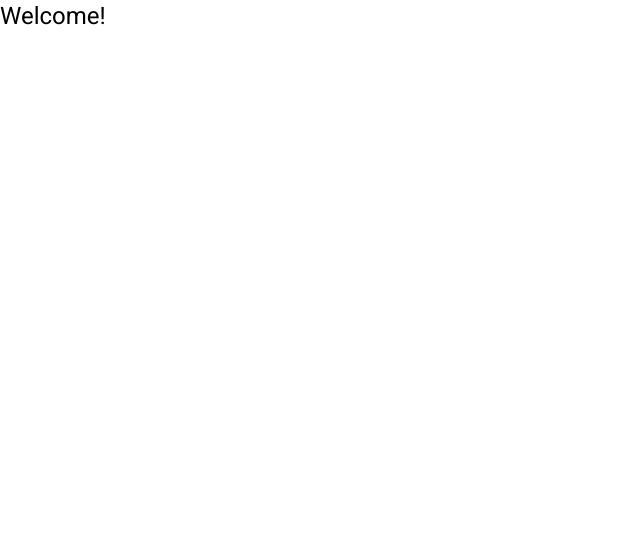
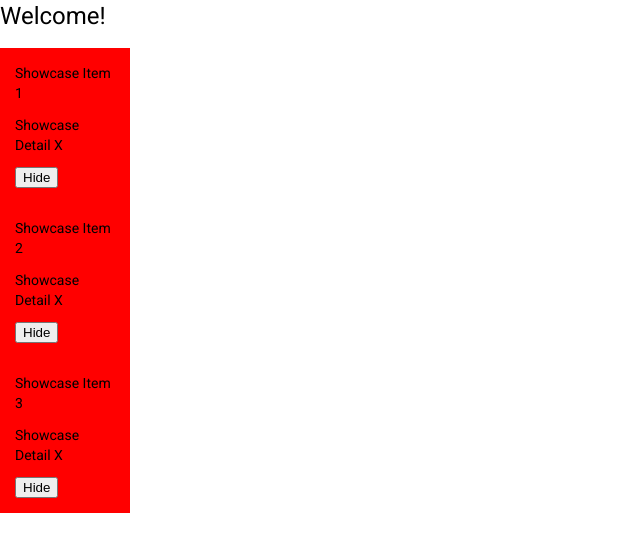
Before and after one commit to EttienneS/Skou, an Angular app: page / in a window 1280 px wide. Shown: the top 552 px of the page, without its empty margins (0-640 px from the left). Built offline with nearby package versions, Linux system fonts and the light colour scheme.

Commit message:
add base files for showcase objects

```diff
--- /dev/null
+++ b/src/app/IShowcaseItem.ts
@@ -0,0 +1,3 @@
+export interface IShowcaseItem {
+  name: string;
+}
--- a/src/app/app.component.html
+++ b/src/app/app.component.html
@@ -1 +1,5 @@
-<h1>Welcome!</h1>
+<header>
+  <h1>Welcome!</h1>
+</header>
+
+<app-showcase-item-source></app-showcase-item-source>
--- a/src/app/app.module.ts
+++ b/src/app/app.module.ts
@@ -4,10 +4,14 @@ import { NgModule } from '@angular/core';
 import { AppRoutingModule } from './app-routing.module';
 import { AppComponent } from './app.component';
 import { BrowserAnimationsModule } from '@angular/platform-browser/animations';
+import { ShowcaseItemDisplayComponent } from './showcase-item-display/showcase-item-display.component';
+import { ShowcaseItemSourceComponent } from './showcase-item-source/showcase-item-source.component';
 
 @NgModule({
   declarations: [
     AppComponent,
+    ShowcaseItemDisplayComponent,
+    ShowcaseItemSourceComponent
   ],
   imports: [
     BrowserModule,
@@ -17,4 +21,5 @@ import { BrowserAnimationsModule } from '@angular/platform-browser/animations';
   providers: [],
   bootstrap: [AppComponent]
 })
+
 export class AppModule { }
--- /dev/null
+++ b/src/app/showcase-item-display/showcase-item-display.component.css
@@ -0,0 +1,6 @@
+.showcaseitem
+{
+    background-color: red;
+    width: 100px;
+    padding: 15px;
+}
--- /dev/null
+++ b/src/app/showcase-item-display/showcase-item-display.component.html
@@ -0,0 +1,6 @@
+<div class="showcaseitem">
+    <p>Showcase {{ showcaseitem.name }}</p>
+    <p>Showcase Detail X</p>
+
+    <button (click)="onHide()">Hide</button>
+</div>
--- /dev/null
+++ b/src/app/showcase-item-display/showcase-item-display.component.ts
@@ -0,0 +1,20 @@
+import { Component, Input, Output, EventEmitter } from '@angular/core';
+import { IShowcaseItem } from '../IShowcaseItem';
+
+@Component({
+  selector: 'showcase-item-display',
+  templateUrl: './showcase-item-display.component.html',
+  styleUrls: ['./showcase-item-display.component.css']
+})
+export class ShowcaseItemDisplayComponent {
+
+  @Input() showcaseitem: IShowcaseItem;
+  @Output() hide = new EventEmitter();
+
+  constructor() { }
+
+  onHide() {
+    console.log("Hide clicked on component!");
+    this.hide.emit(this.showcaseitem);
+  }
+}
--- /dev/null
+++ b/src/app/showcase-item-source/showcase-item-source.component.html
@@ -0,0 +1,4 @@
+<section>
+    <showcase-item-display *ngFor="let showcaseitem of showcaseitems" (hide)="onShowcaseItemHide($event)"
+                           [showcaseitem]="showcaseitem" ></showcase-item-display>
+</section>
--- /dev/null
+++ b/src/app/showcase-item-source/showcase-item-source.component.ts
@@ -0,0 +1,32 @@
+import { Component, OnInit } from '@angular/core';
+import { IShowcaseItem } from '../IShowcaseItem';
+
+@Component({
+  selector: 'app-showcase-item-source',
+  templateUrl: './showcase-item-source.component.html',
+  styleUrls: ['./showcase-item-source.component.css']
+})
+export class ShowcaseItemSourceComponent implements OnInit {
+
+  showcaseitems: IShowcaseItem[] = [
+    {
+      name: 'Item 1',
+    },
+    {
+      name: 'Item 2',
+    },
+    {
+      name: 'Item 3'
+    }
+  ]
+
+  constructor() { }
+
+  ngOnInit(): void {
+  }
+
+  onShowcaseItemHide(showcaseItem: IShowcaseItem)
+  {
+    console.log("Hide: "+ showcaseItem.name);
+  }
+}
```
Also changed, not shown: src/app/showcase-item-source/showcase-item-source.component.css (added), 2 other files (tests, documents, lock files or other folders).
